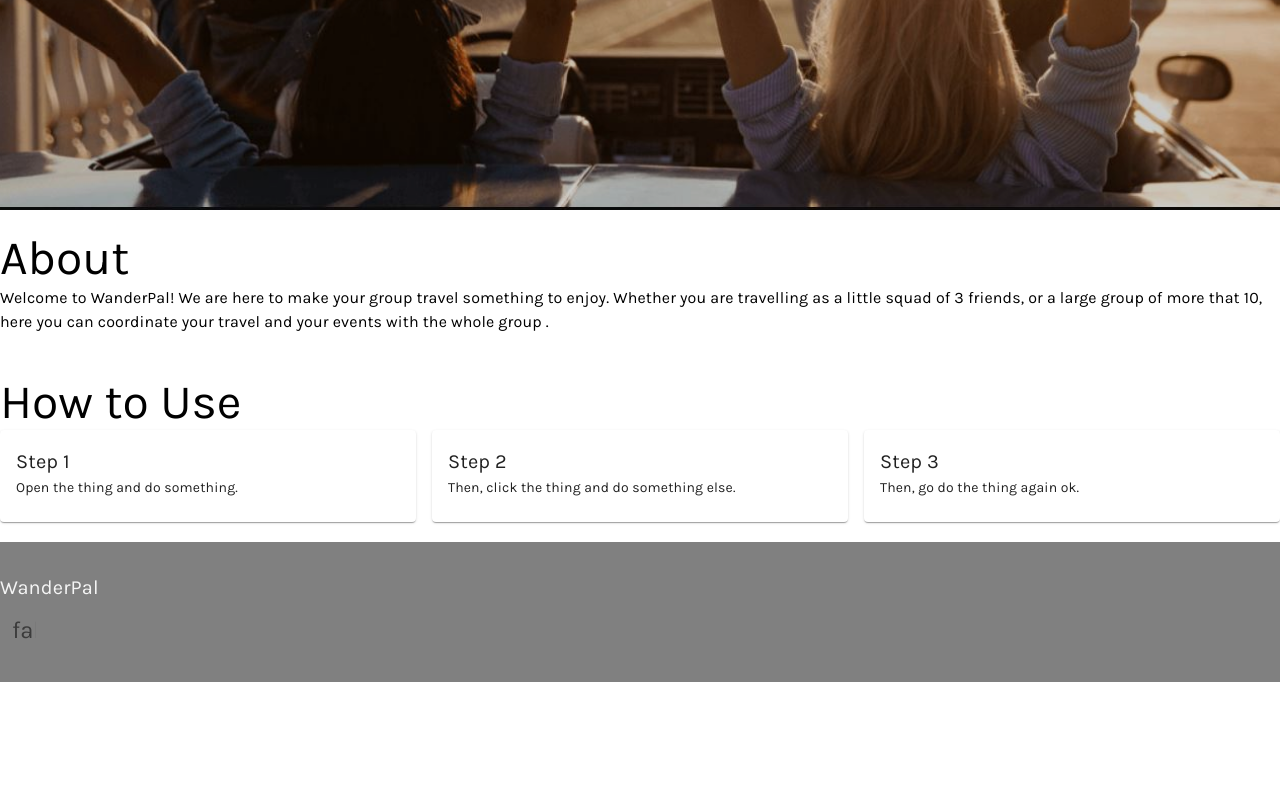
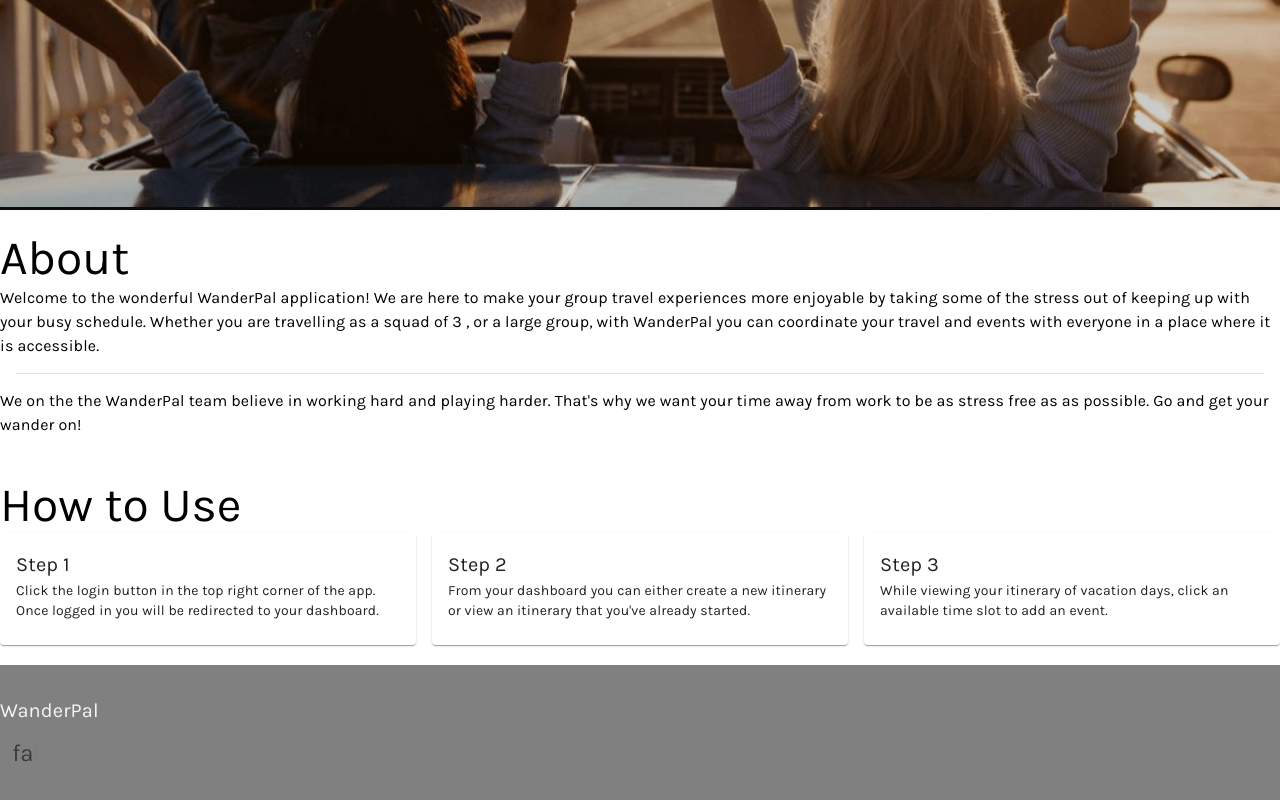
Before and after one commit to Codechief09/wonderpals, a React (Create React App) app: page / in a window 1280 px wide. Shown: the part 590-1390 px from the top of the page. Before the commit the page ends 1272 px from the top, so only its background shows below. Built offline with nearby package versions, Linux system fonts and the light colour scheme; no server answers.

Commit message:
updated about and how to

```diff
--- a/src/component/About/About.js
+++ b/src/component/About/About.js
@@ -1,5 +1,6 @@
 import React from 'react';
 import './About.scss';
+import Divider from '@material-ui/core/Divider';
 
 import { Typography, Container } from '@material-ui/core';
 
@@ -11,7 +12,9 @@
           About
         </Typography>
         <Typography variant='body1'>
-          Welcome to WanderPal! We are here to make your group travel something to enjoy. Whether you are travelling as a little squad of 3 friends, or a large group of more that 10, here you can coordinate your travel and your events with the whole group <break/>.
+          Welcome to the wonderful WanderPal application! We are here to make your group travel experiences more enjoyable by taking some of the stress out of keeping up with your busy schedule. Whether you are travelling as a squad of 3 , or a large group, with WanderPal you can coordinate your travel and events with everyone in a place where it is accessible.
+            <Divider variant="middle" id="divide"/>
+          We on the the WanderPal team believe in working hard and playing harder.  That's why we want your time away from work to be as stress free as as possible. Go and get your wander on!
 
         </Typography>
 
--- a/src/component/About/About.scss
+++ b/src/component/About/About.scss
@@ -1,3 +1,7 @@
 #about {
   padding: 20px 0;
 }
+#divide{
+  margin-top: 15px;
+  margin-bottom: 15px;
+}
--- a/src/component/HowToUse/HowToUse.js
+++ b/src/component/HowToUse/HowToUse.js
@@ -7,9 +7,9 @@
     super(props);
     this.state = {
       cardData: [
-        'Open the thing and do something.',
-        'Then, click the thing and do something else.',
-        'Then, go do the thing again ok.'
+        'Click the login button in the top right corner of the app.  Once logged in you will be redirected to your dashboard.',
+        'From your dashboard you can either create a new itinerary or view an itinerary that you\'ve already started.',
+        'While viewing your itinerary of vacation days, click an available time slot to add an event.'
       ]
     }
   }
```
